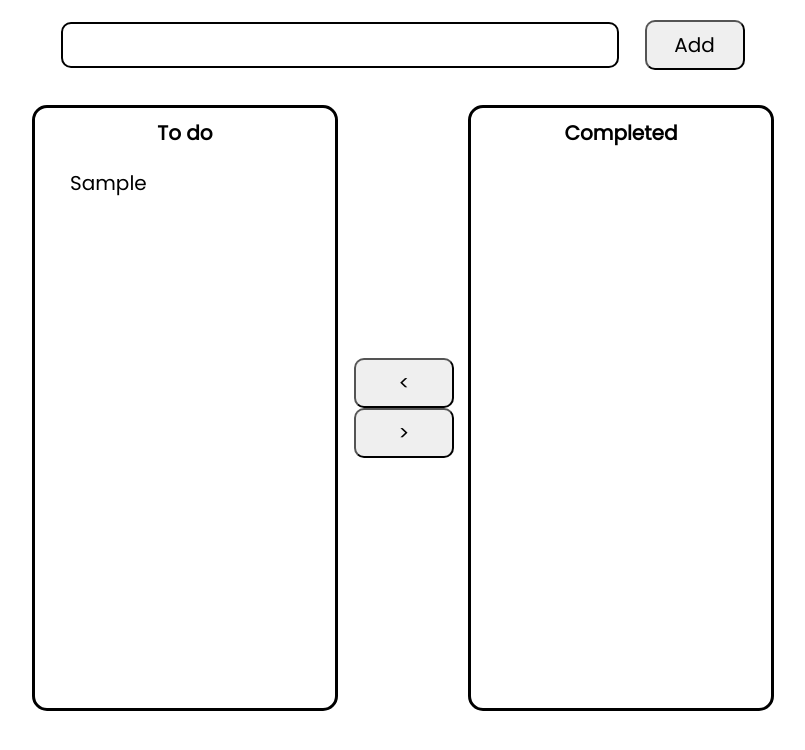
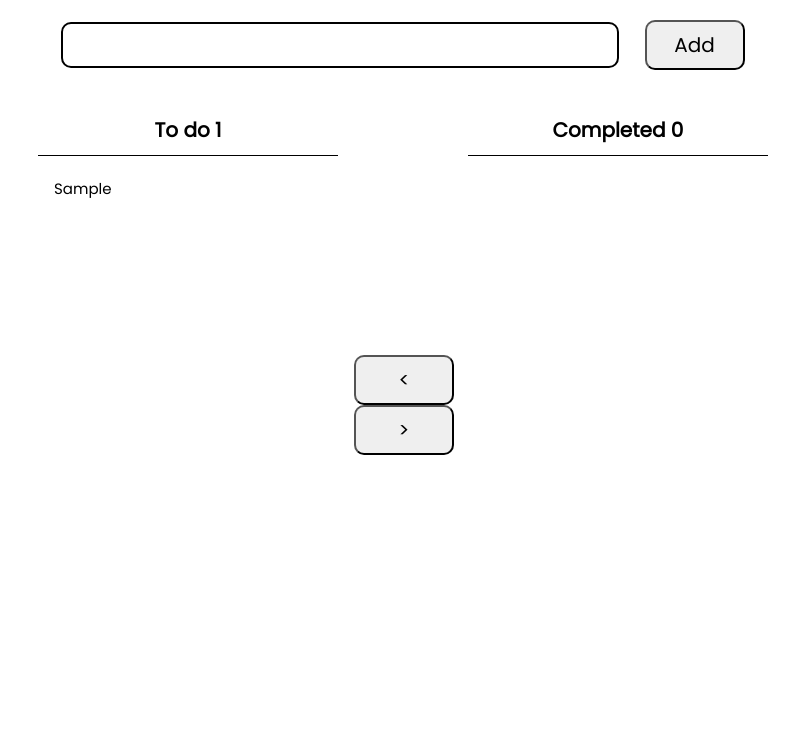
Before and after one commit to keenanbernard/todolist, a React (Create React App) app: page / in a window 1280 px wide. Both pictures are taken after typing "Sample" into the empty fields and a click on the button "Add". Shown: the top 750 px of the page, without its empty margins (237-1042 px from the left). Built offline with nearby package versions, Linux system fonts and the light colour scheme; a web font is replaced by a local one.

Commit message:
Added new test for container page, updated functionality to add new task, move task between columns and delete tasks

```diff
--- a/src/components/Container/Containter.js
+++ b/src/components/Container/Containter.js
@@ -5,67 +5,88 @@ import './Container.css'
 
 const Container = () => {
   const [value, setValue] = useState('')
-  const [leftList, setLeftList] = useState([])
-  const [rightList, setRightList] = useState([])
+  const [count, setCount] = useState(1);
   const [task, setTask] = useState('')
+  const [todoList, setTodoList] = useState([])
+  const [completedList, setCompletedList] = useState([])
 
   const resetStates = () => {
     setValue('')
     setTask('')
   }
 
+  const getTask = (task) => {
+    setTask(task)
+  }
+
   const updateList = (value) => {
-    setLeftList(prevState => {
-      return [...prevState, value]
+    setCount(count + 1)
+    const task = {id: count, name: value === '' ? 'Untitled' : value}
+
+    setTodoList(prevState => {
+      return [...prevState, task]
     })
     resetStates()
   }
 
-  const getTask = (task) => {
-    setTask(task)
-  }
-
-  const updateLeft = () => {
-    if (leftList.includes(task)){
+  const updateLists = (list) => {
+    if(list === 'To do'){
+      if (todoList.includes(task) || task === ''){
         resetStates()
         return
       }
 
-    setRightList(current =>
+      setCompletedList(current =>
         current.filter(value => {
           return value !== task;
         }),
       );
 
-      setLeftList(prevState => {
+      setTodoList(prevState => {
         return [...prevState, task]
       })
+    }
 
-    resetStates()
-  };
-
-  const updateRight = () => {
-    if (rightList.includes(task)){
+    if(list === 'Completed'){
+      if (completedList.includes(task) || task === ''){
         resetStates()
         return
       }
 
-    setLeftList(current =>
+      setTodoList(current =>
         current.filter(value => {
           return value !== task;
         }),
       );
 
-    setRightList(prevState => {
+      setCompletedList(prevState => {
         return [...prevState, task]
       })
-
+    }
     resetStates()
   };
 
+  const deleteTask = (list) => {
+    if(list === 'To do'){
+      setTodoList(current =>
+        current.filter(value => {
+          return value !== task;
+        }),
+      );
+    }
+
+    if(list === 'Completed'){
+      setCompletedList(current =>
+        current.filter(value => {
+          return value !== task;
+        }),
+      );
+    }
+  }
+
 
   return (
-    <div className="Container">
+    <div data-testid='Container' className="Container">
       <div className='Contained-Input'>
         <input className='list-input'
          value={value}
@@ -74,12 +95,16 @@ const Container = () => {
         <button className='Addition-Button' onClick={() => updateList(value)}>Add</button>
       </div>
       <div className='Contained-List'>
-        <List name={'To do'} list={leftList} gettask={getTask} hightlighted={task}/>
+        <List name={'To do'} list={todoList} gettask={getTask}
+              hightlighted={task.id} total={todoList.length} remove={deleteTask}
+        />
         <div className='Contained-Buttons'>
-          <button className='Manipulations' onClick={updateLeft}>&#60;</button>
-          <button className='Manipulations' onClick={updateRight}>&#62;</button>
+          <button className='Manipulations' onClick={() => updateLists('To do')}>&#60;</button>
+          <button className='Manipulations' onClick={() => updateLists('Completed')}>&#62;</button>
         </div>
-        <List name={'Completed'} list={rightList} gettask={getTask} hightlighted={task}/>
+        <List name={'Completed'} list={completedList} gettask={getTask}
+              hightlighted={task.id} total={completedList.length} remove={deleteTask}
+        />
       </div>
     </div>
   );
--- a/src/components/List/List.css
+++ b/src/components/List/List.css
@@ -1,26 +1,74 @@
-.list{
+.list {
     margin: 15px;
     border-radius: 15px;
-    border: solid black;
     height: 600px;
     width: 300px;
+    overflow-y: auto;
+    max-height: 10000px; /* Set initial maximum height */
     text-align: left;
     font-family: 'Poppins', sans-serif;
 }
 
-.list-title{
+.list-title-container{
+    border-bottom: 1px solid black;
+    margin: 10px 0;
+}
+
+.list-title {
     text-align: center;
     margin: 10px 0;
     font-size: 20px;
     font-weight: bold;
 }
 
-.list-item{
-    margin: 20px 35px;
-    list-style: none;
-    font-size: 20px;
+.list-items {
+    display: flex;
+    flex-direction: column;
+    overflow-wrap: break-word;
 }
 
-.highlighted{
-    color: green;
+.list-item-container{
+    border-radius: 10px;
+    border: 1px solid transparent;
+    margin: 5px 0;
 }
+
+.list-item-container:hover{
+    background: lightgrey;
+    transition: .5s;
+}
+
+.list-item {
+    margin: 5px 0 5px 15px;
+    list-style: none;
+    font-size: 15px;
+    display: flex;
+    justify-content: space-between; /* Align button on the left and text on the right */
+    align-items: center; /* Vertically center content */
+}
+
+.list-item:hover{
+    cursor: grab;
+}
+
+.list-options-container{
+    display: flex; /* Ensure the buttons stay on the same side */
+    align-items: center; /* Vertically center buttons */
+}
+
+.list-options {
+    font-size: 25px;
+    height: 15px;
+    margin-top: -22%;
+    margin-right: 15px; /* Add right margin for spacing */
+    background: none;
+    border: none;
+}
+
+.list-options:hover{
+    cursor: pointer;
+}
+
+.highlighted {
+    color: red;
+}
--- a/src/components/List/List.js
+++ b/src/components/List/List.js
@@ -5,7 +5,7 @@ const List = (props) =>{
 
   useEffect(() => {
     setItems(props.list)
-  }, [props]);
+  }, [props.list]);
 
 
   const selection = (val) =>{
@@ -14,13 +14,24 @@ const List = (props) =>{
 
   return(
     <div className='list'>
-      <div className='list-title'>{props.name}</div>
-      {items?.map((val, index) => (
-        <li
-          key={index + 1}
-          className={`list-item ${val === props.hightlighted ? `highlighted` : ``}`}
-          onClick={() => selection(val, index + 1)}>{val}</li>
-      ))}
+      <div className='list-title-container'>
+        <div className='list-title'>{props.name} {props.total}</div>
+      </div>
+      <div className='list-items'>
+        {items?.map((val) => (
+          <div className='list-item-container'>
+            <li
+              key={val.id}
+              className={`list-item ${val.id === props.hightlighted ? `highlighted` : ``}`}
+              onClick={() => selection(val)}>{val.name}
+              <div className='list-options-container'>
+                <button hidden={val.id !== props.hightlighted} className='list-options'>&#x2710;</button>
+                <button hidden={val.id !== props.hightlighted} className='list-options' onClick={() => props.remove(props.name)}>&#x2715;</button>
+              </div>
+            </li>
+          </div>
+        ))}
+      </div>
     </div>
   )
 }
```
Also changed, not shown: 1 other file (tests, documents, lock files or other folders). Lines whose indentation alone changed are shown as unchanged.
